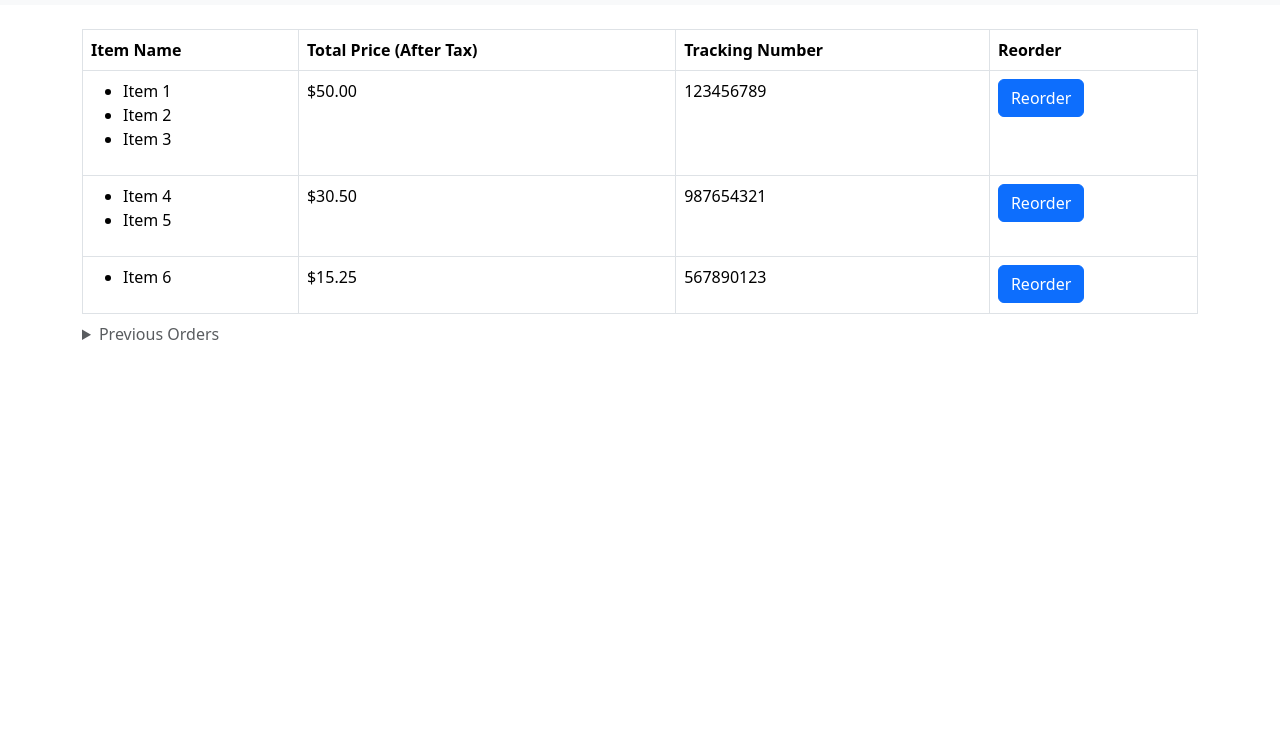
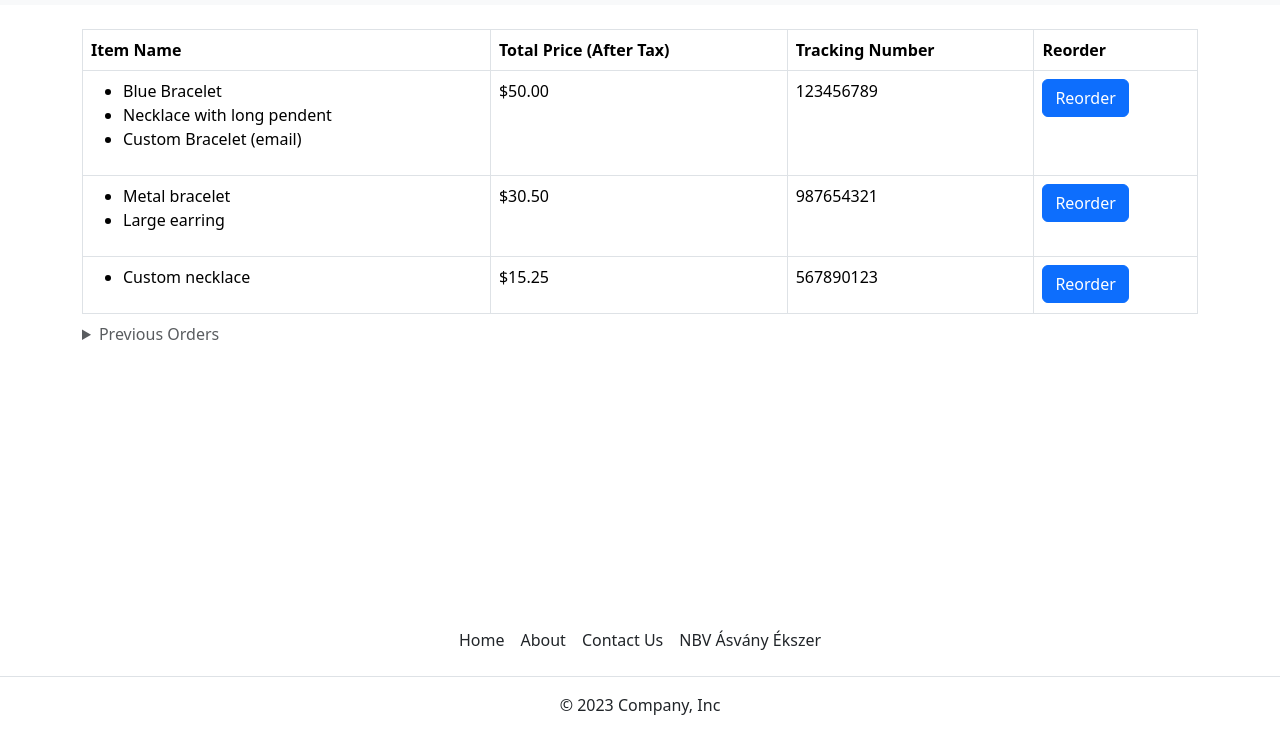
Before and after one commit to Nemeth-Tamas/web1, a plain HTML site: page user.html in a window 1280 px wide. Shown: the part 51-800 px from the top of the page. Drawn offline with nearby package versions, Linux system fonts and the light colour scheme.

Commit message:
Some work

```diff
--- a/about.css
+++ b/about.css
@@ -1,9 +1,10 @@
 html {
-    font-family: sans-serif;
+    font-family: sans-serif, serif, monospace;
 }
 
-.contact-us-link,
-.lyricslink {
+.contact-us-link:visited,
+.lyricslink:visited,
+.fb-link:visited {
     text-decoration: underline;
     color: purple;
 }
--- a/contact.css
+++ b/contact.css
@@ -1,5 +1,5 @@
 html {
-    font-family: sans-serif;
+    font-family: sans-serif, serif, monospace;
 }
 
 body {
@@ -25,7 +25,10 @@ footer {
     width: 100%;
 }
 
-.
+.termslink:visited {
+    text-decoration: underline;
+    color: purple;
+}
 
 .logo-img {
     border-radius: 5px;
--- a/index.css
+++ b/index.css
@@ -1,5 +1,5 @@
 html {
-    font-family: sans-serif;
+    font-family: sans-serif, serif, monospace;
 }
 
 body {
--- a/lyrics.css
+++ b/lyrics.css
@@ -1,6 +1,6 @@
 body {
     background-color: #fff;
-    font-family: sans-serif;
+    font-family: sans-serif, serif, monospace;
     text-align: left;
 }
 
--- /dev/null
+++ b/user.css
@@ -0,0 +1,14 @@
+html {
+    font-family: sans-serif, serif, monospace;
+}
+
+body {
+    display: flex;
+    flex-direction: column;
+    min-height: 100vh;
+}
+
+footer {
+    margin-top: auto;
+    width: 100%;
+}
--- a/user.html
+++ b/user.html
@@ -10,6 +10,7 @@
             integrity="sha384-T3c6CoIi6uLrA9TneNEoa7RxnatzjcDSCmG1MXxSR1GAsXEV/Dwwykc2MPK8M2HN"
             crossorigin="anonymous"
         />
+        <link rel="stylesheet" href="user.css" />
     </head>
     <body>
         <nav class="navbar navbar-expand-lg bg-body-tertiary">
@@ -61,9 +62,9 @@
                     <tr>
                         <td>
                             <ul>
-                                <li>Item 1</li>
-                                <li>Item 2</li>
-                                <li>Item 3</li>
+                                <li>Blue Bracelet</li>
+                                <li>Necklace with long pendent</li>
+                                <li>Custom Bracelet (email)</li>
                             </ul>
                         </td>
                         <td>$50.00</td>
@@ -75,8 +76,8 @@
                     <tr>
                         <td>
                             <ul>
-                                <li>Item 4</li>
-                                <li>Item 5</li>
+                                <li>Metal bracelet</li>
+                                <li>Large earring</li>
                             </ul>
                         </td>
                         <td>$30.50</td>
@@ -88,7 +89,7 @@
                     <tr>
                         <td>
                             <ul>
-                                <li>Item 6</li>
+                                <li>Custom necklace</li>
                             </ul>
                         </td>
                         <td>$15.25</td>
@@ -101,6 +102,34 @@
             </table>
         </section>
 
+        <footer class="py-3">
+            <ul class="nav justify-content-center border-bottom pb-3 mb-3">
+                <li class="nav-item">
+                    <a href="/" class="nav-link px-2 text-body">Home</a>
+                </li>
+                <li class="nav-item">
+                    <a href="/about.xhtml" class="nav-link px-2 text-body"
+                        >About</a
+                    >
+                </li>
+                <li class="nav-item">
+                    <a href="/contact.html" class="nav-link px-2 text-body"
+                        >Contact Us</a
+                    >
+                </li>
+                <li class="nav-item">
+                    <a
+                        href="https://www.facebook.com/NBVAsvanyEkszer"
+                        class="nav-link px-2 text-body"
+                        target="_blank"
+                        lang="hu"
+                        >NBV Ásvány Ékszer</a
+                    >
+                </li>
+            </ul>
+            <p class="text-center text-body">© 2023 Company, Inc</p>
+        </footer>
+
         <script
             src="https://cdn.jsdelivr.net/npm/bootstrap@5.3.2/dist/js/bootstrap.bundle.min.js"
             integrity="sha384-C6RzsynM9kWDrMNeT87bh95OGNyZPhcTNXj1NW7RuBCsyN/o0jlpcV8Qyq46cDfL"
```
Also changed, not shown: contact.html (+11 -1 lines), index.html (+10 -1 lines), lyrics.html (+9 -0 lines), 1 other file.
